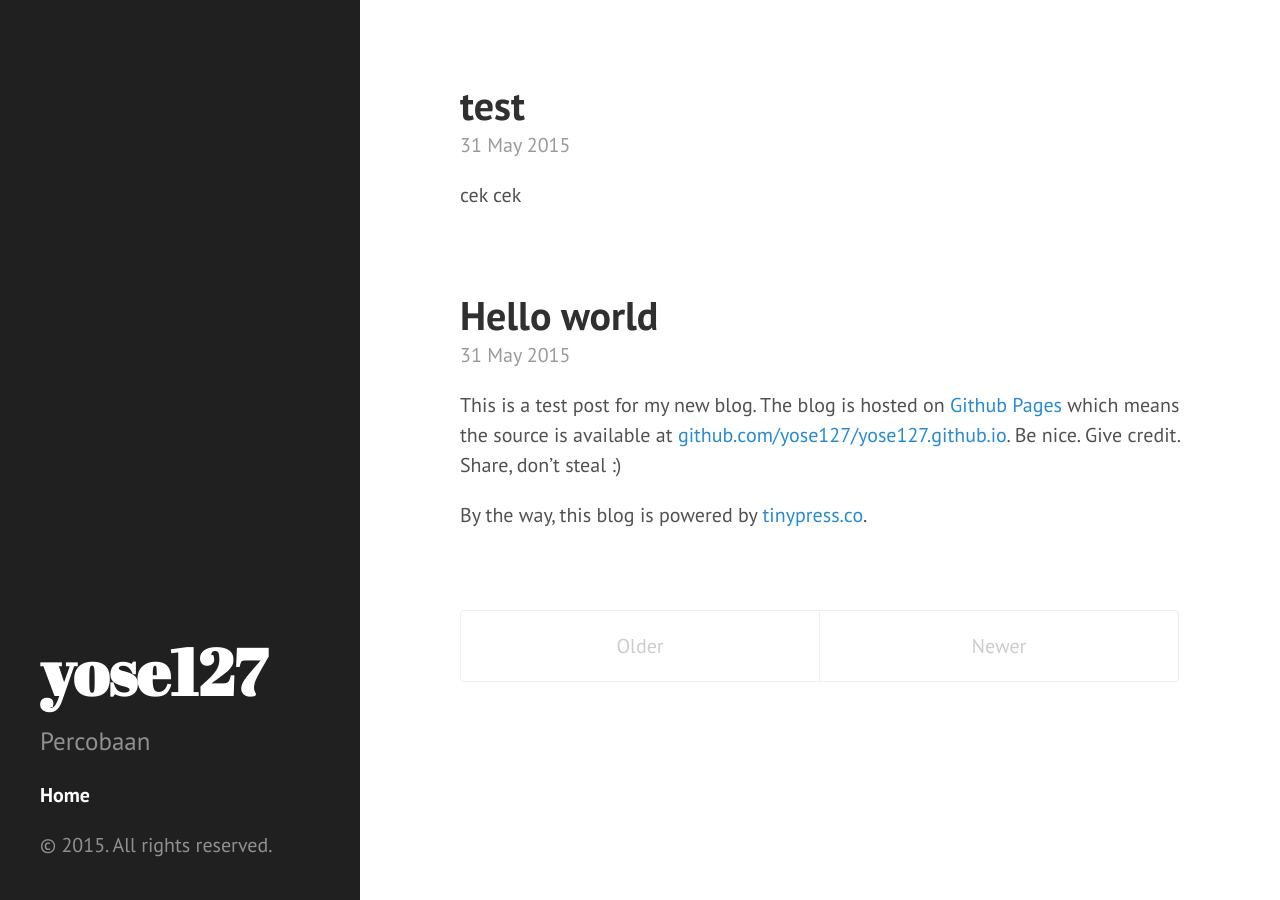
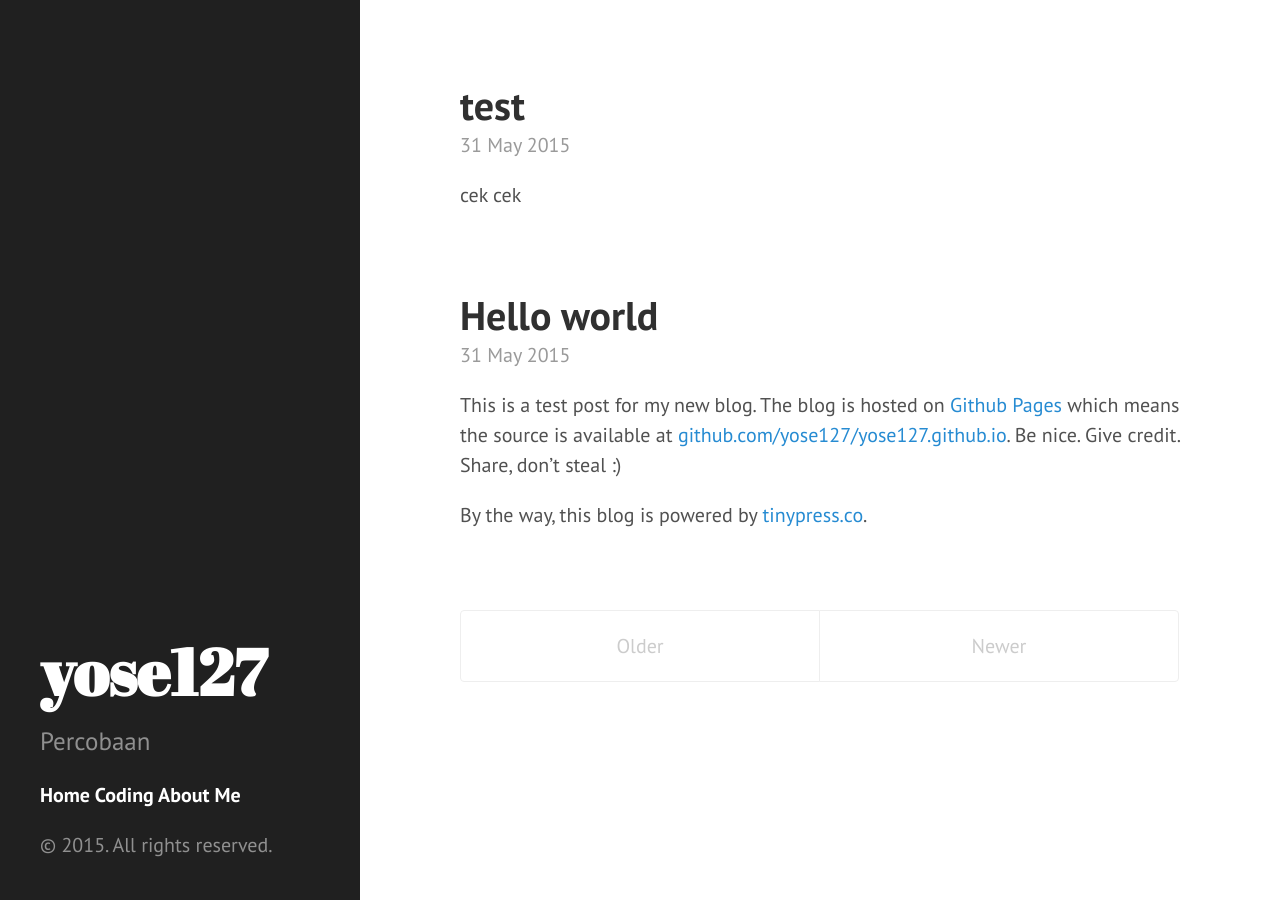
Before and after one commit to yose127/yose127.github.io, a Jekyll site: the page built from index.html, in a window 1280 px wide. Built offline with Jekyll 4.4.1, drawn with Linux system fonts in a browser that asks for light colours; the list of posts is cut into pages by our own code.

Commit message:
Update sidebar.html

```diff
--- a/_includes/sidebar.html
+++ b/_includes/sidebar.html
@@ -7,11 +7,9 @@
 
     <ul class="sidebar-nav">
       <li class="sidebar-nav-item{% if page.title == "Home" %} active{% endif %}">
-        <a href="/">
-          <i class="fa fa-home fa-2x"></i>
-          Home
-        </a>
-        <a href="/coding"></a>
+        <a href="/">Home</a>
+        <a href="/coding">Coding</a>
+        <a href="/about">About Me</a>
       </li>
 
       {% comment %}
```
